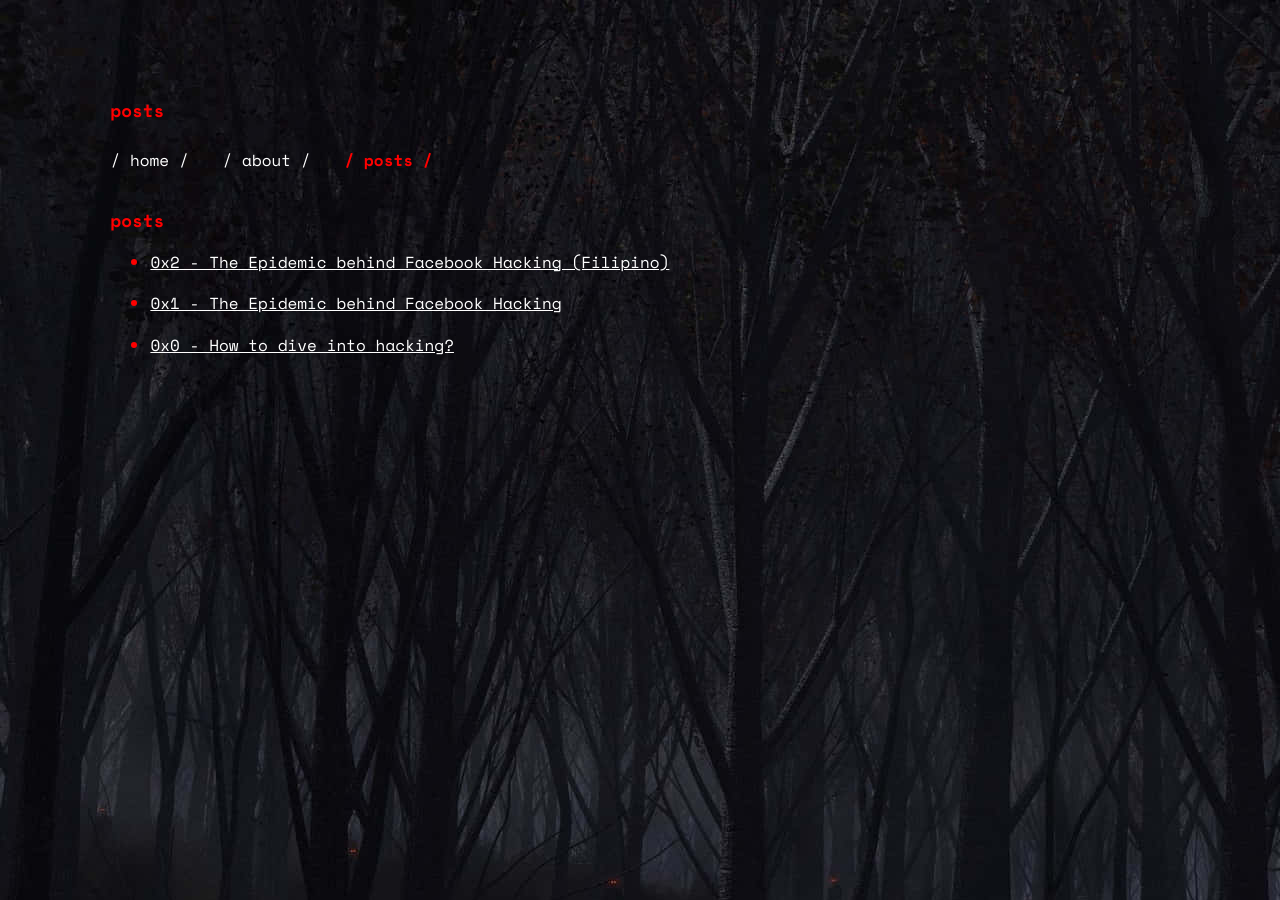
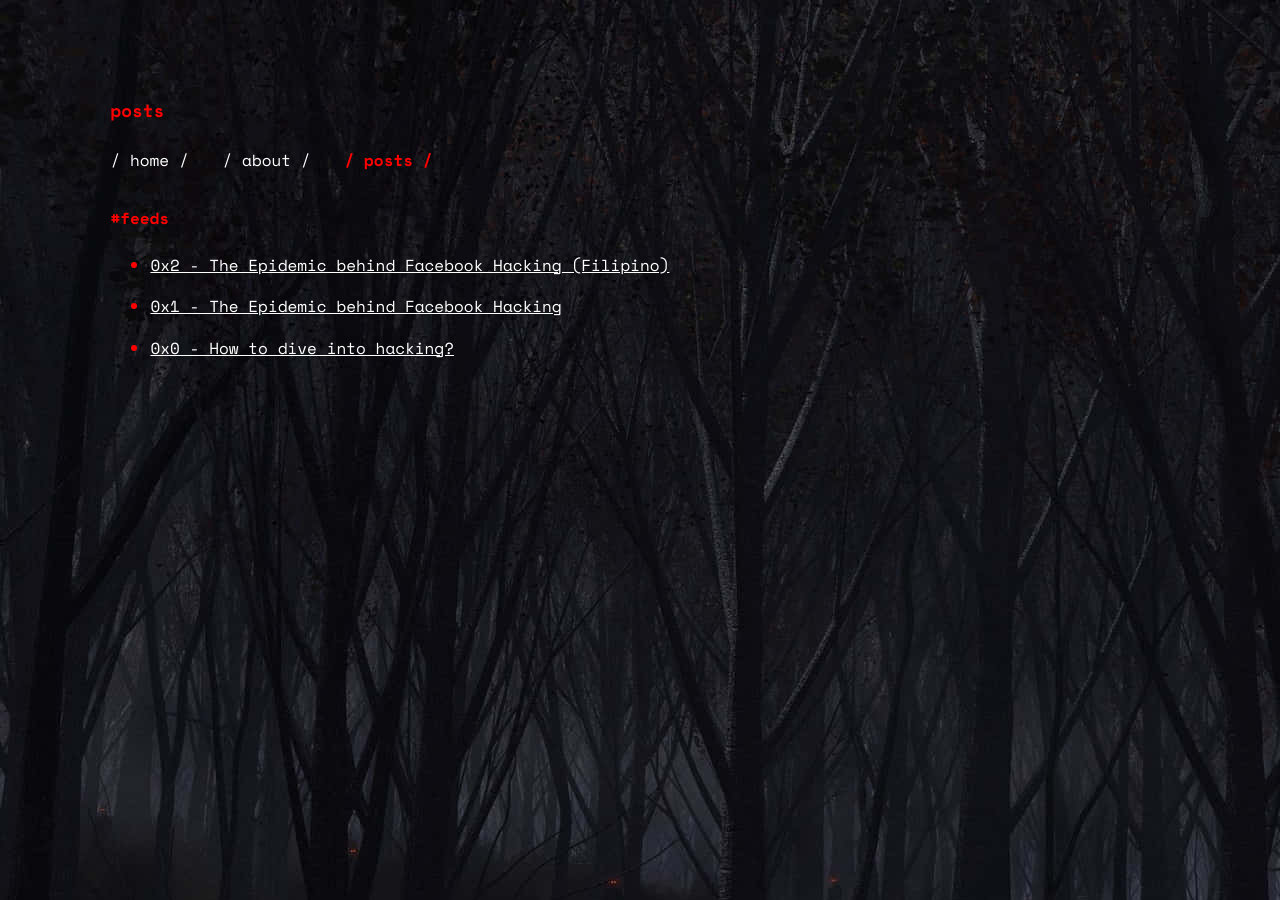
Before and after one commit to azraeldeathangel/azraeldeathangel.github.io, a Jekyll site: the page built from posts.html, in a window 1280 px wide. Built offline with Jekyll 4.4.1, drawn with Linux system fonts in a browser that asks for light colours.

Commit message:
Update posts.html

```diff
--- a/posts.html
+++ b/posts.html
@@ -4,7 +4,7 @@ title: posts
 ---
 
 <section>
-    <h1 class="blog-title">{{ page.title }}</h1>
+    <h4>#feeds</h4>
     <ul class="blogs">
         {% for post in site.posts %}
             <li class="blog-item">
```
